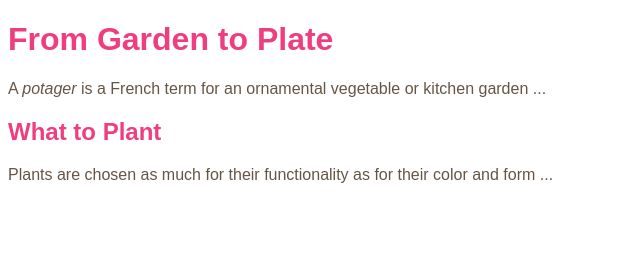
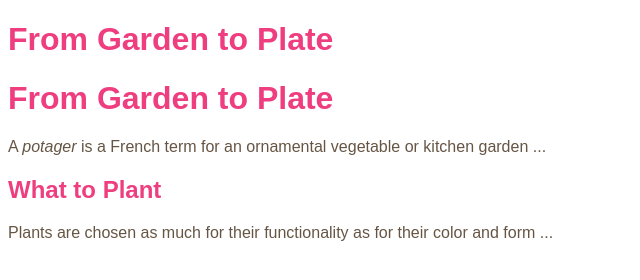
Before and after one commit to git-suryacs/Frontend_practice, a plain HTML site: page html/example.html in a window 1280 px wide. Shown: the whole page, without its empty margins (0-640 px from the left). Drawn offline with Linux system fonts and the light colour scheme.

Commit message:
example html

```diff
--- a/html/example.html
+++ b/html/example.html
@@ -6,9 +6,13 @@
        rel="stylesheet" />
   </head>
 <body>
-<h1>From Garden to Plate</h1>
+<div><h1>From Garden to Plate</h1></div>
+<div><h1>From Garden to Plate</h1></div>
 <p>A <i>potager</i> is a French term for an
 ornamental vegetable or kitchen garden ... </p> <h2>What to Plant</h2>
 <p>Plants are chosen as much for their functionality
 as for their color and form ... </p> </body>
+
+
+
 </html>
```
